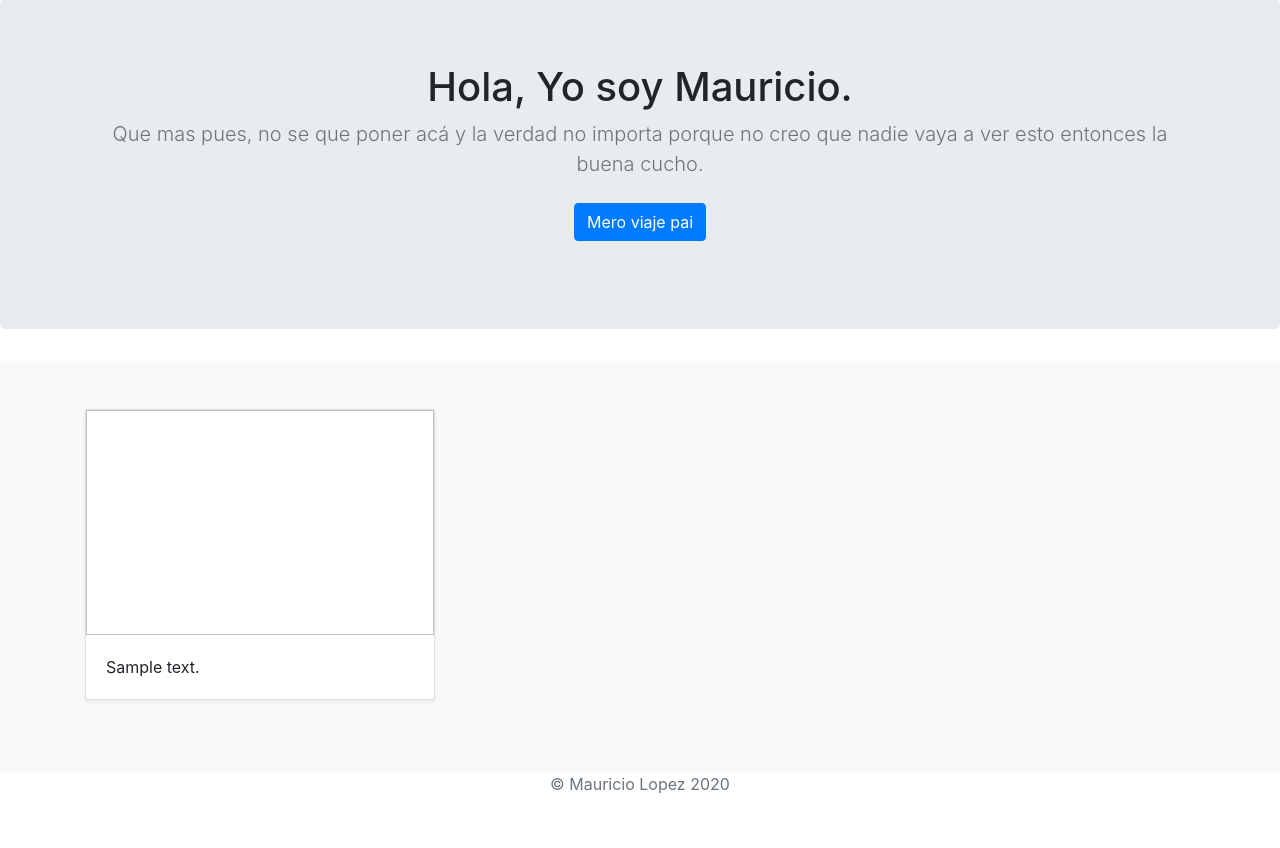
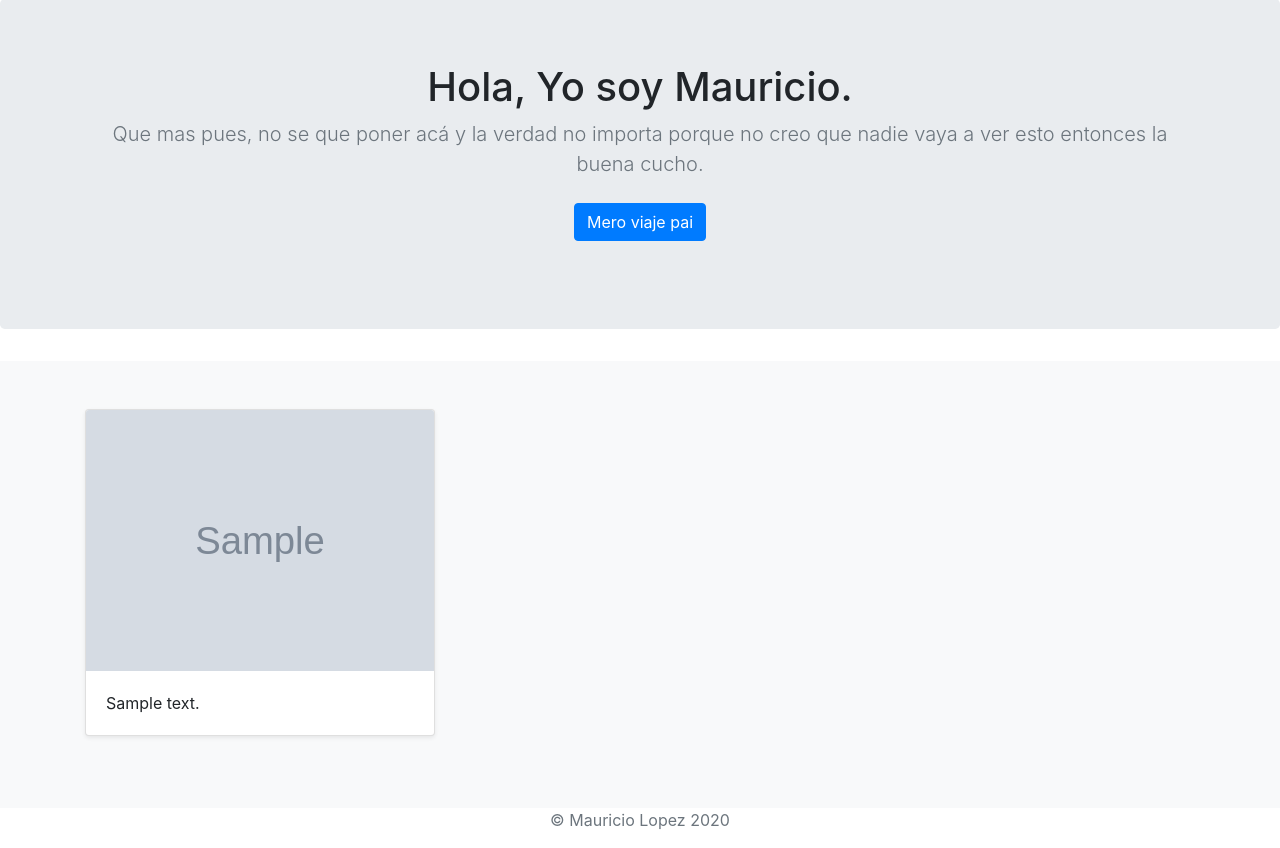
Before and after one commit to jamlopez93/portafolio, a Django app: template jobs/templates/jobs/home.html in a window 1280 px wide. Shown: the part 57-905 px from the top of the page. Before the commit the page ends 850 px from the top, so only its background shows below. Run offline with Django 3.2, Linux system fonts and the light colour scheme; the template is opened without the code that fills it: most values are stand-ins (such as "Sample title", 1, 10 or a date in 2020); grey boxes marked "Sample" are stand-in pictures; data that the repository does not hold is empty; some libraries are stand-ins or nearby versions.

Commit message:
Job funciona

```diff
--- a/jobs/templates/jobs/home.html
+++ b/jobs/templates/jobs/home.html
@@ -86,7 +86,7 @@
           {% for job in jobs.all %}
           <div class="col-md-4">
             <div class="card mb-4 shadow-sm">
-              <img class="{{ job.image.url }}" width="100%" height="225"
+              <img class="card-img-top" src="{{ job.image.url }}"
                 preserveAspectRatio="xMidYMid slice" focusable="false" role="img" aria-label="Placeholder: Thumbnail">
               </img>
               <div class="card-body">
```
